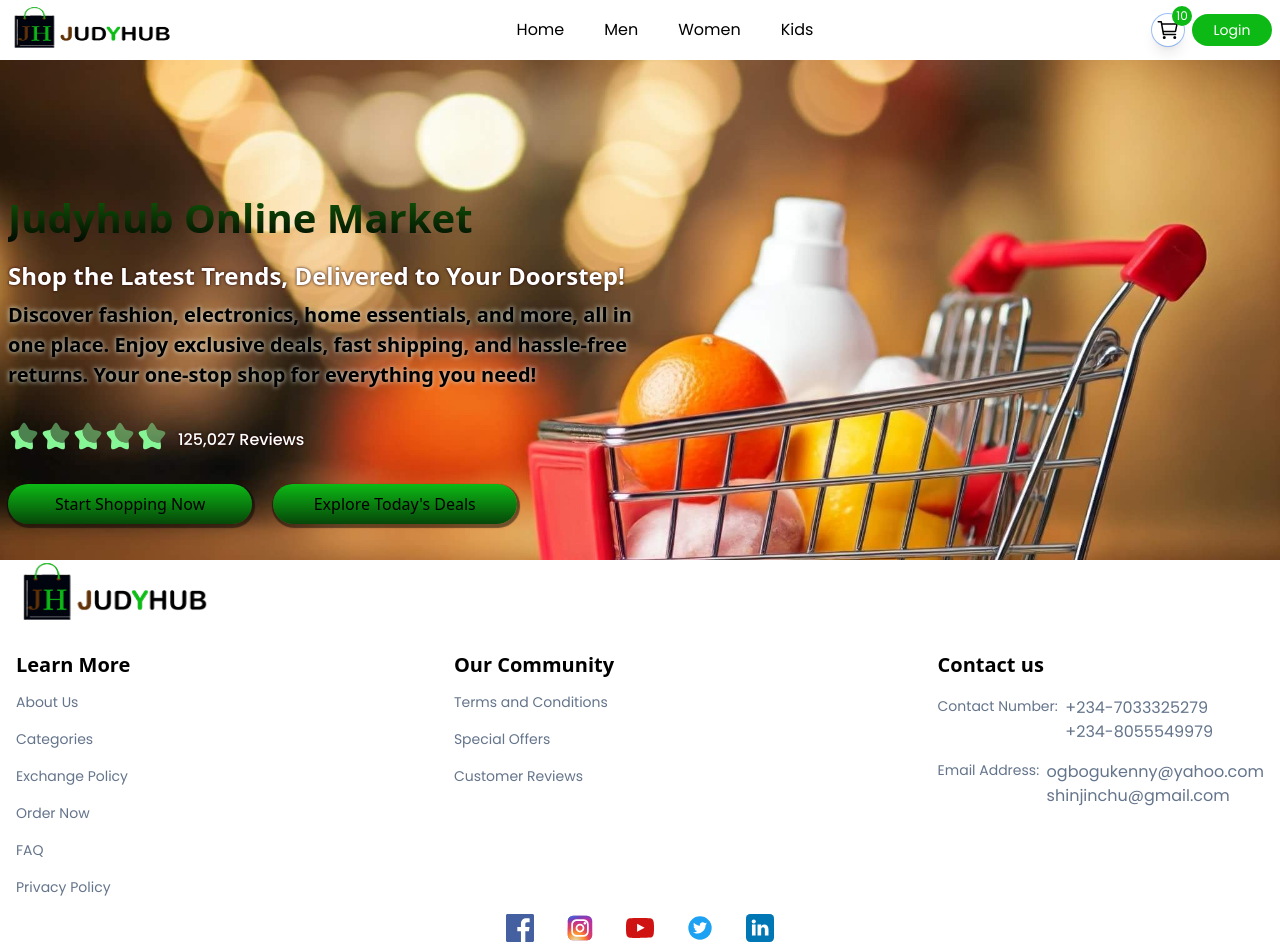
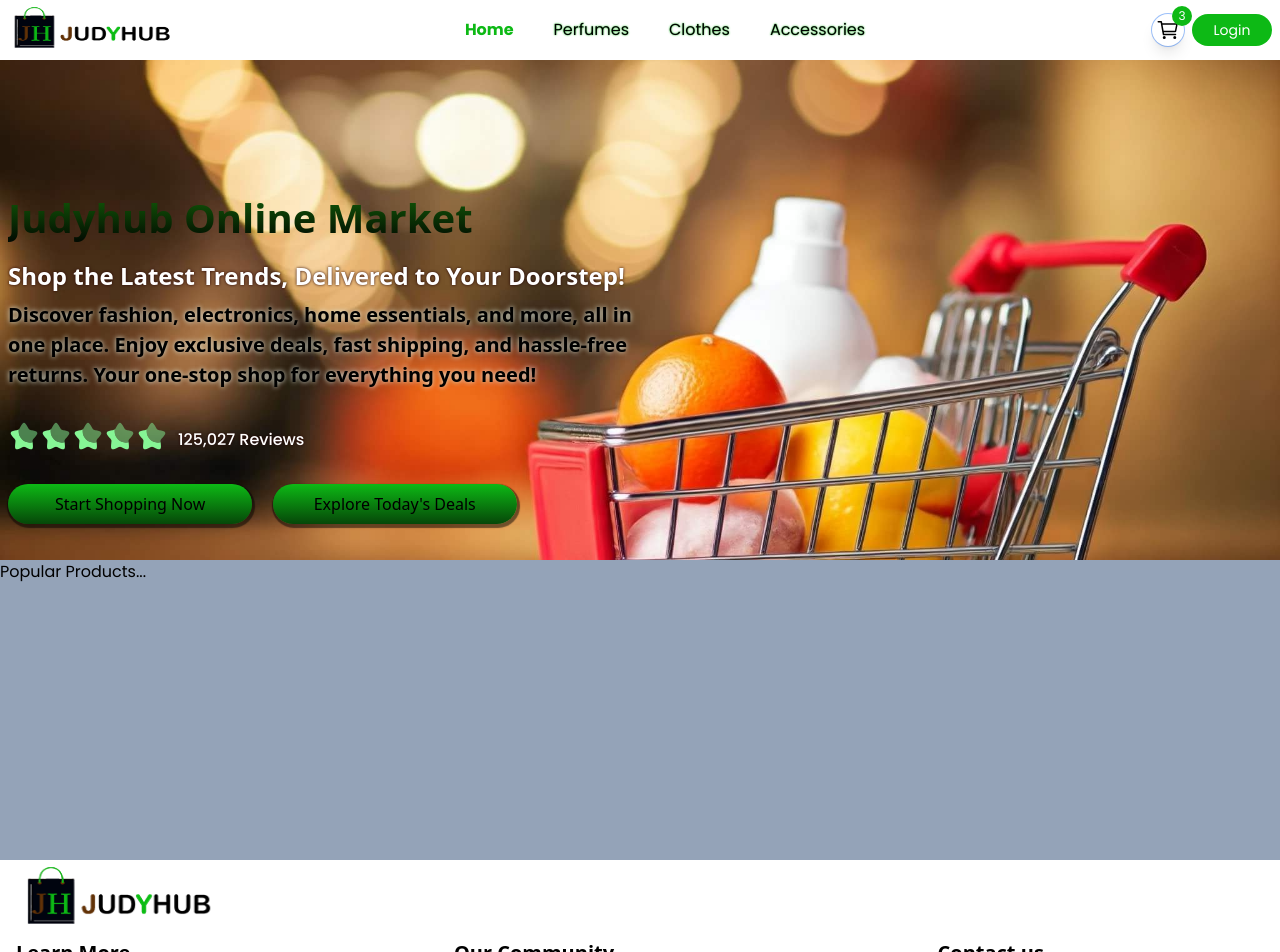
Before and after one commit to Kennius7/Judyhub-Ecomm-new, a React (Vite) app: page / in a window 1280 px wide. Shown: the top 952 px of the page. Built offline with nearby package versions, Linux system fonts and the light colour scheme.

Commit message:
fix navbar ui and links

```diff
--- a/src/App.jsx
+++ b/src/App.jsx
@@ -4,6 +4,8 @@
 import Header from "./components/Header";
 import Footer from "./components/Footer";
 import { Cart, Category, Login, Home, Product, Logout } from "./pages";
+import { navLinks } from "./constants/data";
+import { MainContext } from "./context/mainContext";
 
 
 
@@ -13,13 +15,14 @@
 
   return (
     // eslint-disable-next-line no-undef
+    <MainContext.Provider value={{active, setActive}}>
       <BrowserRouter>
         <Header/>
         <Routes>
-          <Route path="/" element={<Home/>} />
-          <Route path="/men" element={<Category/>} />
-          <Route path="/women" element={<Category/>} />
-          <Route path="/kids" element={<Category/>} />
+          <Route path={navLinks[0].link} element={<Home/>} />
+          <Route path={navLinks[1].link} element={<Category/>} />
+          <Route path={navLinks[2].link} element={<Category/>} />
+          <Route path={navLinks[3].link} element={<Category/>} />
           <Route path="/product" element={<Product/>}>
             <Route path=":productID" element={<Product/>} />
           </Route>
@@ -29,6 +32,7 @@
         </Routes>
         <Footer/>
       </BrowserRouter>
+    </MainContext.Provider>
   )
 }
 
--- a/src/components/Footer.jsx
+++ b/src/components/Footer.jsx
@@ -29,7 +29,7 @@
             <footer>
                 <div className="xs:px-4 px-1">
                     <Link to={'/'}>
-                        <div className="w-[200px] h-[70px] mb-[20px]">
+                        <div className="ss:w-[200px] ss:h-[70px] w-[150px] h-[50px] mb-[20px] ss:m-1 m-2">
                             <img src={logo} alt="logo" className="w-full h-full" />
                         </div>
                     </Link>
@@ -64,19 +64,19 @@
                                                 <p className="text-slate-500 text-[14px]">
                                                     {link.label}:&nbsp;&nbsp;
                                                 </p>
-                                                <p className="text-slate-500 text-[14px] flex flex-col
+                                                <div className="text-slate-500 text-[14px] flex flex-col
                                                     justify-center items-start">
                                                     {
                                                         link.value.map((value, index) => (
-                                                            <div
+                                                            <p
                                                                 key={index}
                                                                 className="ss:text-[16px] text-[11px]"
                                                             >
                                                                 {value}
-                                                            </div>
+                                                            </p>
                                                         ))
                                                     }
-                                                </p>
+                                                </div>
                                             </div>
                                         </Link>
                                     ))
@@ -100,7 +100,7 @@
                     </div>
                     <div className="w-full border bg-gray-20 ss:my-[30px] my-[10px]"></div>
                     <div className="w-full flex justify-center items-center">
-                        <p className="text-slate-400 text-[13px] text-center ss:mb-3 mb-1">
+                        <p className="text-slate-400 text-[13px] text-center ss:mb-2 mb-1">
                             2024 Judyhub | All rights reserved &copy;
                         </p>
                     </div>
--- a/src/components/Header.jsx
+++ b/src/components/Header.jsx
@@ -14,9 +14,10 @@
 
   const navigate = useNavigate();
   const [menuOpened, setMenuOpened] = useState(false);
-  let cartItemNumber = 10;
+  let cartItemNumber = 3;
   const [logState, setLogState] = useState(false);
   const [logText, setLogText] = useState("login");
+
   const handleLogStateText = () => {
     if (!logState) {
       setLogState(true);
@@ -27,6 +28,7 @@
     }
   }
 
+
   return (
     <div className="flex flex-row justify-between items-center w-full h-[60px] bg-white px-2">
       {/*Logo block*/}
@@ -36,25 +38,20 @@
         flex justify-start ss:items-end items-center relative"
       >
         <img src={logo} alt="logo pics" className="w-full h-full"/>
-        {/* <div className="text-center md:text-[35px] ss:text-[28px] text-[26px] text-secondaryBrown
-          font-bold font-poppins absolute ss:left-16 left-12 ss:top-2 top-3 ss:tracking-normal -tracking-[1px]">
-          Judyhub
-        </div> */}
       </div>
       <div className="flex-1 flex justify-end items-center">
         {/*Large Screen Nav Block*/}
         <div className="ss:flex flex-1 justify-around items-center hidden w-full">
           <Navbar
             containerStyles1="flex flex-row justify-center items-center w-full medium-15"
-            containerStyles2="px-3 h-[35px] m-2 flex justify-end items-center"
           />
         </div>
         {/*Mobile Screen Nav block*/}
-        <div className="fixed xs:hidden flex w-full bg-red-500">
+        <div className="relative ss:hidden flex w-full">
           <Navbar
-            containerStyles1={`fixed z-1 top-[70px] flex flex-col justify-around items-start h-[200px] transition-all
-              duration-300 w-[140px] h-[160px] rounded-[8px] medium-15 ${menuOpened ? "right-[3%]" : "-right-[100%]" }`}
-            containerStyles2={`flex justify-end items-center border-b-2 border-yellow-300/7 w-full h-[35px] px-2`}
+            containerStyles1={`fixed z-[4] top-[70px] flex flex-col justify-around items-start
+              transition-all duration-300 ss:w-[140px] w-[110px] ss:h-[160px] h-[140px]
+              rounded-[8px] bg-white/60 ${menuOpened ? "right-[3%]" : "-right-[100%]" }`}
           />
         </div>
         {/*Menu Icon Nav block*/}
--- a/src/components/Hero.jsx
+++ b/src/components/Hero.jsx
@@ -8,8 +8,8 @@
 
 
     return (
-        <section className="bg-hero bg-cover ss:bg-center bg-no-repeat w-full ss:h-[500px] h-[350px] relative">
-            <div className="w-full absolute z-2 ss:top-32 top-10 pl-2">
+        <section className="bg-hero bg-cover ss:bg-center bg-no-repeat w-full ss:h-[500px] xs:h-[350px] h-[400px] relative">
+            <div className="w-full absolute z-[2] ss:top-32 top-10 pl-2">
                 <h1
                     style={{
                         background: "linear-gradient(180deg, #146409, #000)",
@@ -18,7 +18,7 @@
                         WebkitBackgroundClip: "text",
                         fontWeight: "700"
                     }}
-                    className="font-sans lg:text-[40px] ss:text-[35px] text-[32px]"
+                    className="font-sans lg:text-[40px] ss:text-[35px] xs:text-[32px] text-[29px]"
                 >
                     Judyhub Online Market
                 </h1>
@@ -26,7 +26,7 @@
                     mt-[6px] ss:w-full w-[70%] ss:leading-normal leading-[24px] title-text-shadow1">
                     Shop the Latest Trends, Delivered to Your Doorstep!
                 </h3>
-                <p className="ss:max-w-[650px] max-w-[400px] ss:mt-[6px] mt-[3px] ss:text-[20px] text-[15px]
+                <p className="ss:max-w-[650px] xs:max-w-[400px] max-w-[250px] ss:mt-[6px] mt-[3px] ss:text-[20px] text-[15px]
                     font-semibold font-sans ss:leading-normal leading-[22px] title-text-shadow3">
                     Discover fashion, electronics, home essentials, and more, all in one place.
                     Enjoy exclusive deals, fast shipping, and hassle-free returns.
@@ -43,7 +43,10 @@
                         125,027 Reviews
                     </div>
                 </div>
-                <div className="flex justify-between items-center ss:w-[40%] w-[75%] ss:h-[40px] h-[35px] ss:mt-8 mt-5">
+                <div
+                    className="flex justify-between items-center ss:w-[40%] xs:w-[75%] w-[96%] ss:h-[40px]
+                    h-[35px] ss:mt-8 mt-5"
+                >
                     <button
                         style={{ background: "linear-gradient(180deg, #0db915, #064709)" }}
                         className="w-[48%] h-full rounded-[22px] button-shadow1 font-sans ss:text-[16px] text-[14px]">
--- a/src/components/Navbar.jsx
+++ b/src/components/Navbar.jsx
@@ -1,11 +1,13 @@
 /* eslint-disable react/prop-types */
-import { NavLink } from "react-router-dom"
-import { navLinks } from "../constants/data"
-import { capitalize } from "lodash"
+import { NavLink } from "react-router-dom";
+import { navLinks } from "../constants/data";
+import { capitalize } from "lodash";
+import { useContext } from "react";
+import { MainContext } from "../context/mainContext";
 
 
-const Navbar = ({ containerStyles1, containerStyles2 }) => {
-
+const Navbar = ({ containerStyles1 }) => {
+    const { active, setActive } = useContext(MainContext);
 
     return (
         <nav className="w-full">
@@ -15,7 +17,15 @@
                         <NavLink
                             key={index}
                             to={nav.link}
-                            className={containerStyles2}>
+                            className={`
+                                ${
+                                    window.innerWidth >= 620
+                                        ? "px-3 h-[35px] m-2 flex justify-end items-center cursor-pointer hover:text-primaryGreen duration-300 transition-all hover:border-b-4 hover:border-primaryGreen focus:outline-none focus:ring-0"
+                                        : "flex justify-end items-center w-full h-[30px] px-2 ss:text-[18px] text-[15px]"
+                                }
+                                ${active === capitalize(nav.name) ? "text-primaryGreen font-bold" : "text-black font-normal title-text-shadow4"}`}
+                            onClick={() => setActive(capitalize(nav.name))}
+                        >
                             {capitalize(nav.name)}
                         </NavLink>
                     ))
--- /dev/null
+++ b/src/components/Popular.jsx
@@ -0,0 +1,15 @@
+
+
+const Popular = () => {
+
+
+    return (
+        <section className="">
+            <div className="w-full h-[300px] bg-slate-400">
+                Popular Products...
+            </div>
+        </section>
+    );
+};
+
+export default Popular;
--- a/src/constants/data.js
+++ b/src/constants/data.js
@@ -7,9 +7,9 @@
 
 export const navLinks = [
     { name: "home", link: "/" },
-    { name: "men", link: "/men" },
-    { name: "women", link: "/women" },
-    { name: "kids", link: "/kids" },
+    { name: "perfumes", link: "/perfumes" },
+    { name: "clothes", link: "/clothes" },
+    { name: "accessories", link: "/accessories" },
 ];
 
 export const FOOTER_LINKS = [
--- /dev/null
+++ b/src/context/mainContext.js
@@ -0,0 +1,4 @@
+import { createContext } from "react";
+
+
+export const MainContext = createContext({});
--- a/src/index.css
+++ b/src/index.css
@@ -136,6 +136,10 @@
   text-shadow: 0 0 5px #e2eee2;
 }
 
+.title-text-shadow4{
+  text-shadow: 0 0 2px #0db915;
+}
+
 .title-text-no-shadow{
   text-shadow: 0 0 0 #e2eee2;
 }
@@ -167,3 +171,10 @@
 .color {
   color: #146409
 }
+
+.blur-effect1 {
+  filter: blur(2px);
+}
+
+/* #FF0000 */
+/* #0db915 */
--- a/src/pages/Home.jsx
+++ b/src/pages/Home.jsx
@@ -1,4 +1,5 @@
-import Hero from "../components/Hero"
+import Hero from "../components/Hero";
+import Popular from "../components/Popular";
 
 
 
@@ -7,6 +8,7 @@
     <>
       <section className="">
         <Hero/>
+        <Popular/>
       </section>
     </>
   )
```
